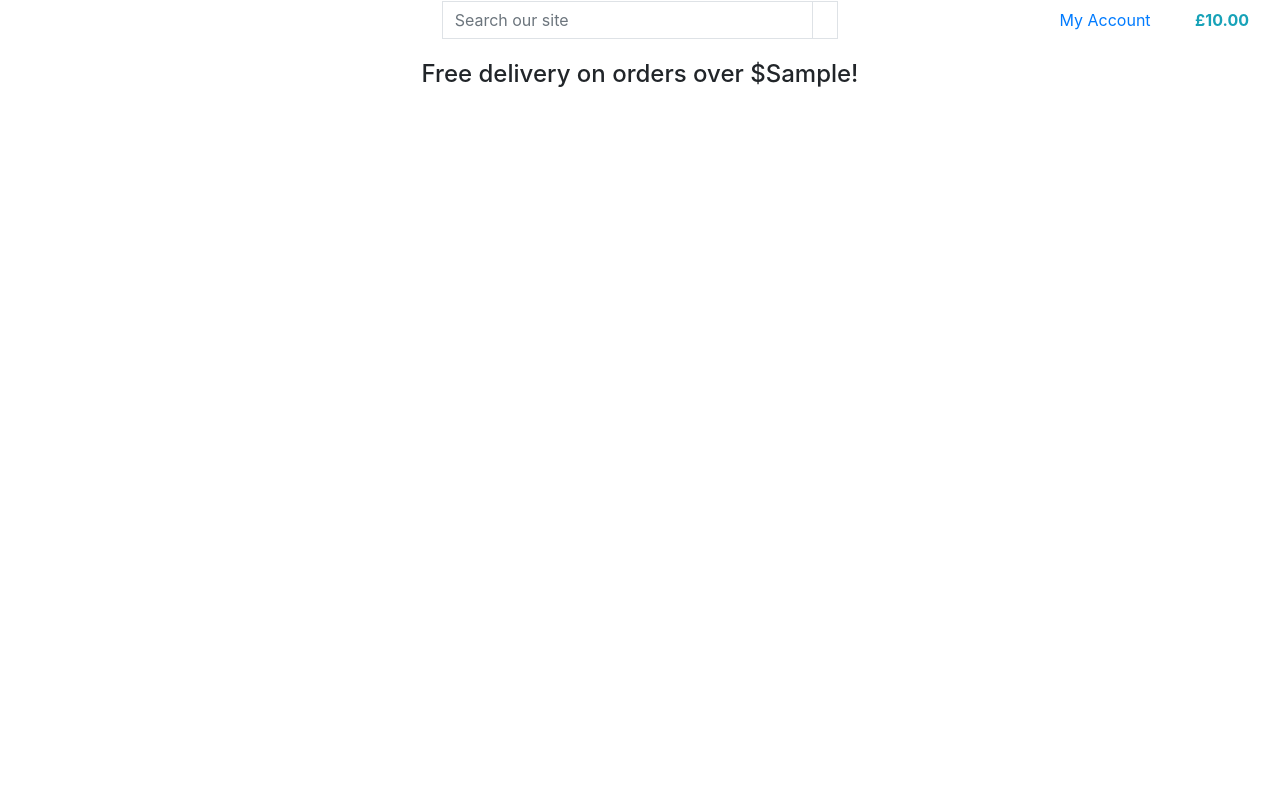
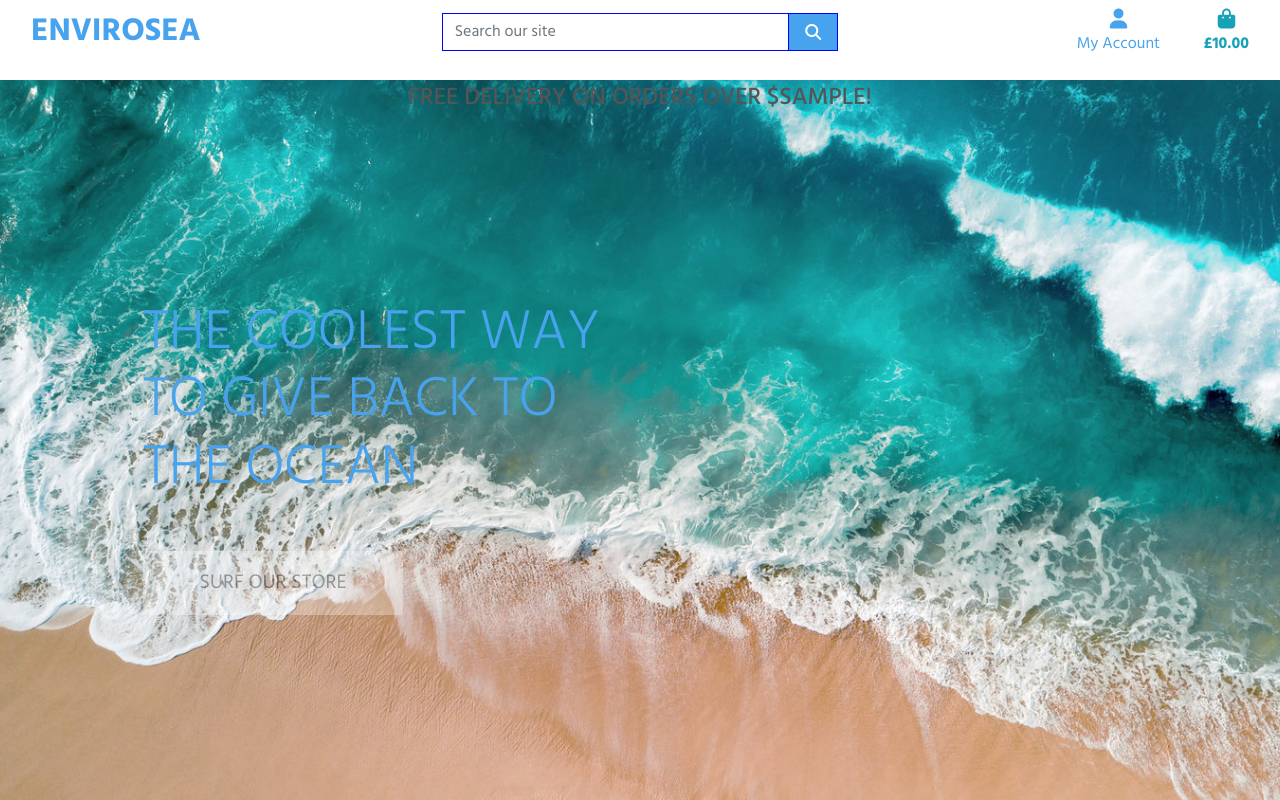
Before and after one commit to Mattlister/envirosea, a Django app: template home/templates/home/index.html in a window 1280 px wide. Run offline with Django 3.2, Linux system fonts and the light colour scheme; the template is opened without the code that fills it: most values are stand-ins (such as "Sample title", 1, 10 or a date in 2020); some libraries are stand-ins or nearby versions.

Commit message:
Completed home page header and added CSS

```diff
--- a/envirosea/settings.py
+++ b/envirosea/settings.py
@@ -153,3 +153,7 @@ USE_TZ = True
 # https://docs.djangoproject.com/en/3.0/howto/static-files/
 
 STATIC_URL = '/static/'
+STATICFILES_DIRS = (os.path.join(BASE_DIR, 'static'),)
+
+MEDIA_URL = '/media/'
+MEDIA_ROOT = os.path.join(BASE_DIR, 'media')
--- a/envirosea/urls.py
+++ b/envirosea/urls.py
@@ -15,9 +15,11 @@ Including another URLconf
 """
 from django.contrib import admin
 from django.urls import path, include
+from django.conf import settings
+from django.conf.urls.static import static
 
 urlpatterns = [
     path('admin/', admin.site.urls),
     path('accounts/', include('allauth.urls')),
     path('', include('home.urls')),
-]
+] + static(settings.MEDIA_URL, document_root=settings.MEDIA_ROOT)
--- a/home/templates/home/index.html
+++ b/home/templates/home/index.html
@@ -4,35 +4,21 @@
 {% block page_header %}
     <div class="container header-container">
         <div class="row">
-            <div class="row"></div>
+            <div class="col"></div>
         </div>
     </div>
 {% endblock %}
 
-
-
-
 {% block content %}
-
-<!--
-   <div class="section">
-        <h1>ENVIROSEA</h1>
-
-        <div class="video-container">
-            <video autoplay loop muted>
-                <source src="media/video3.mp4">
-            </video>
-        </div>
-
-    </div>
-    -->
     <div class="container h-100">
         <div class="row h-100">
-            <div class="col-8 md-4 my-auto">
-
-                <div>
+            <div class="col-7 col-md-6 my-auto">
+                <h1 class="display-4 logo-font text-black">
+                    The coolest way to give back to the ocean
+                </h1>
+                <div class="my-5">
                     <h4>
-                        <a href="" class="shop-now-button btn btn-lg rounded-0">Surf Our Store</a>
+                        <a href="" class="shop-now-button btn btn-lg rounded-0 text-uppercase py-3">Surf Our Store</a>
                     </h4>
                 </div>
             </div>
--- a/templates/base.html
+++ b/templates/base.html
@@ -15,12 +15,15 @@
 
     {% block corecss %}
         <link rel="stylesheet" href="https://stackpath.bootstrapcdn.com/bootstrap/4.4.1/css/bootstrap.min.css" integrity="sha384-Vkoo8x4CGsO3+Hhxv8T/Q5PaXtkKtu6ug5TOeNV6gBiFeWPGFN9MuhOf23Q9Ifjh" crossorigin="anonymous">
+        <link rel="stylesheet" href="https://fonts.googleapis.com/css2?family=Hind:wght@300;400;500;600;700&display=swap" rel="stylesheet">
+        <link rel="stylesheet" href="{% static 'css/base.css' %}">
     {% endblock %}
 
     {% block extra_css %}
     {% endblock %}
 
     {% block corejs %}
+        <script src="https://kit.fontawesome.com/acd8941266.js" crossorigin="anonymous"></script>
         <script src="https://code.jquery.com/jquery-3.4.1.slim.min.js" integrity="sha384-J6qa4849blE2+poT4WnyKhv5vZF5SrPo0iEjwBvKU7imGFAV0wwj1yYfoRSJoZ+n" crossorigin="anonymous"></script>
         <script src="https://cdn.jsdelivr.net/npm/popper.js@1.16.0/dist/umd/popper.min.js" integrity="sha384-Q6E9RHvbIyZFJoft+2mJbHaEWldlvI9IOYy5n3zV9zzTtmI3UksdQRVvoxMfooAo" crossorigin="anonymous"></script>
         <script src="https://stackpath.bootstrapcdn.com/bootstrap/4.4.1/js/bootstrap.min.js" integrity="sha384-wfSDF2E50Y2D1uUdj0O3uMBJnjuUD4Ih7YwaYd1iqfktj0Uod8GCExl3Og8ifwB6" crossorigin="anonymous"></script>
@@ -36,6 +39,7 @@
         <div id="topnav" class="row bg-white pt-lg d-none d-lg-flex">
             <div class="col-12 col-lg-4 my-auto py-1 py-lg-0 text-center text-lg-left">
                 <a href="{% url 'home' %}" class="nav-link main-logo-link">
+                <h2 class="logo-font text-black my-0"><strong>Envirosea</strong></h2>
                 </a>
             </div>
             <div class="col-12 col-lg-4 my-auto py-1 py-lg-0">
```
Also changed, not shown: static/css/base.css (+1 -44 lines).
